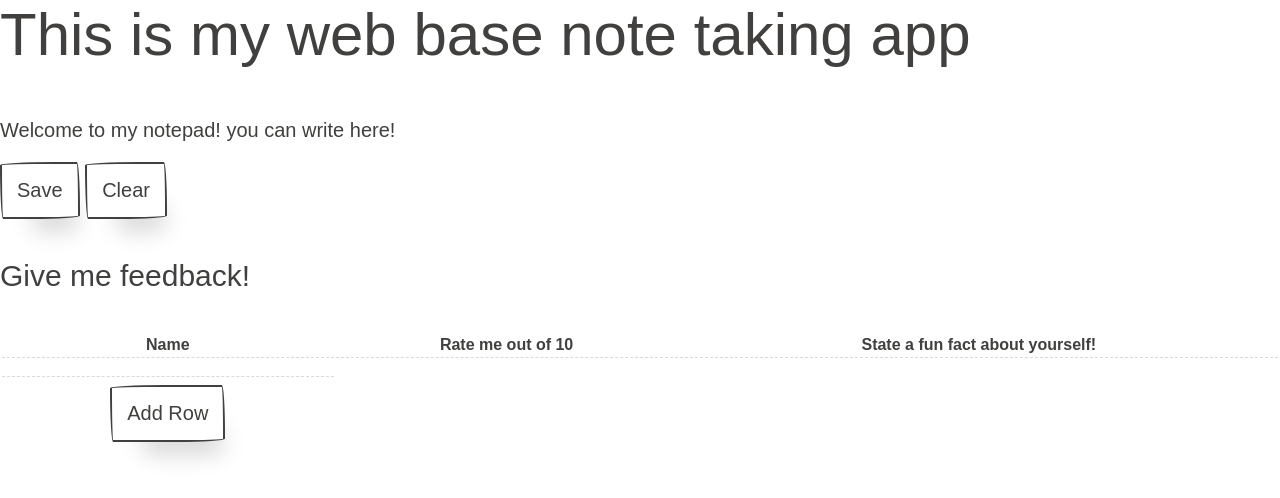
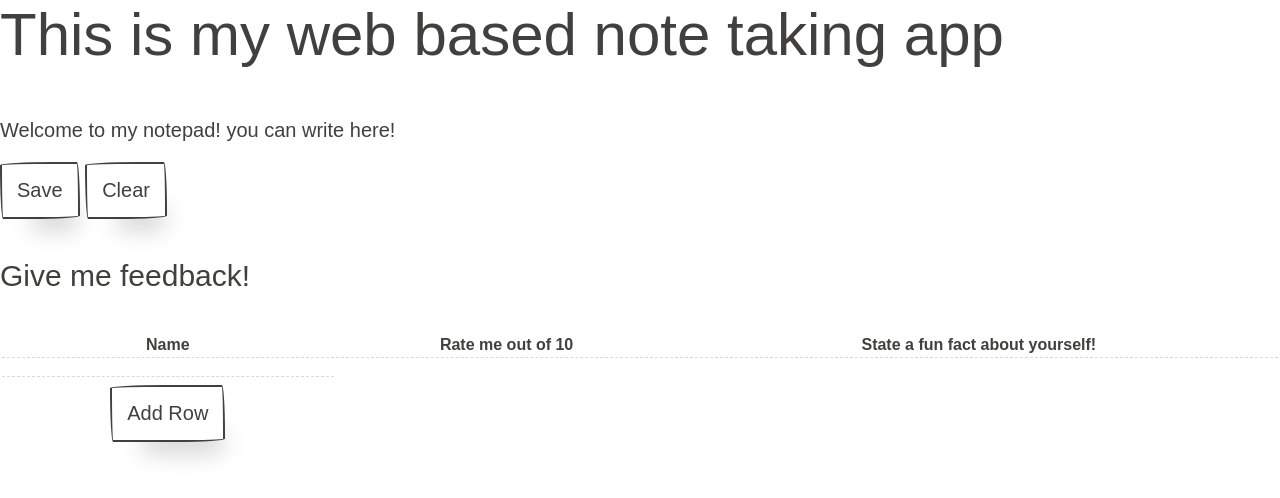
Before and after one commit to PavanKKamra/noteboard, a plain HTML site: page index.html in a window 1280 px wide. Drawn offline with nearby package versions, Linux system fonts and the light colour scheme; a script that the page names is missing; a web font is replaced by a local one.

Commit message:
Fixed title to say web based

```diff
--- a/index.html
+++ b/index.html
@@ -1,5 +1,5 @@
 <h2>
-    This is my web base note taking app
+    This is my web based note taking app
 </h2>
 
 <body>
```
